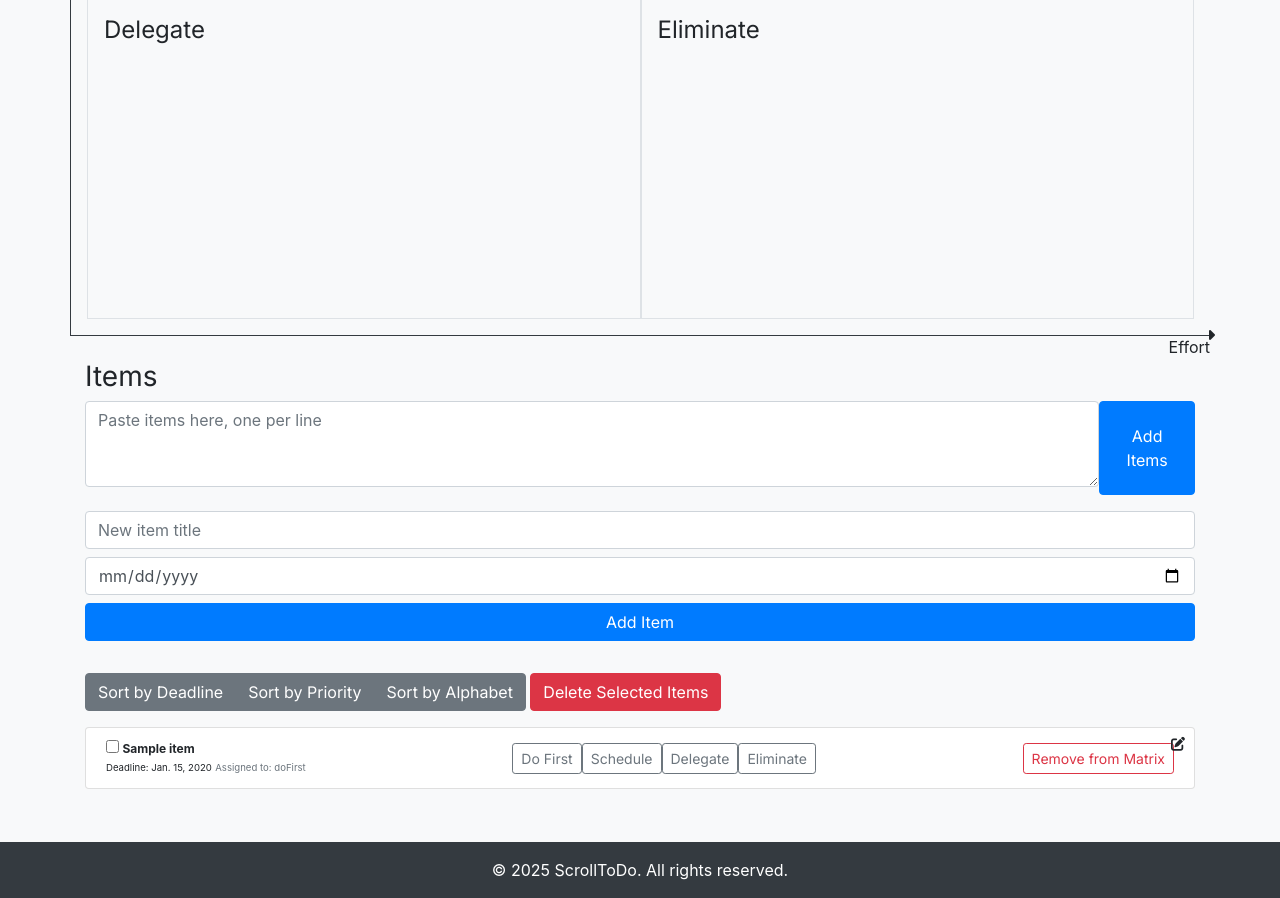
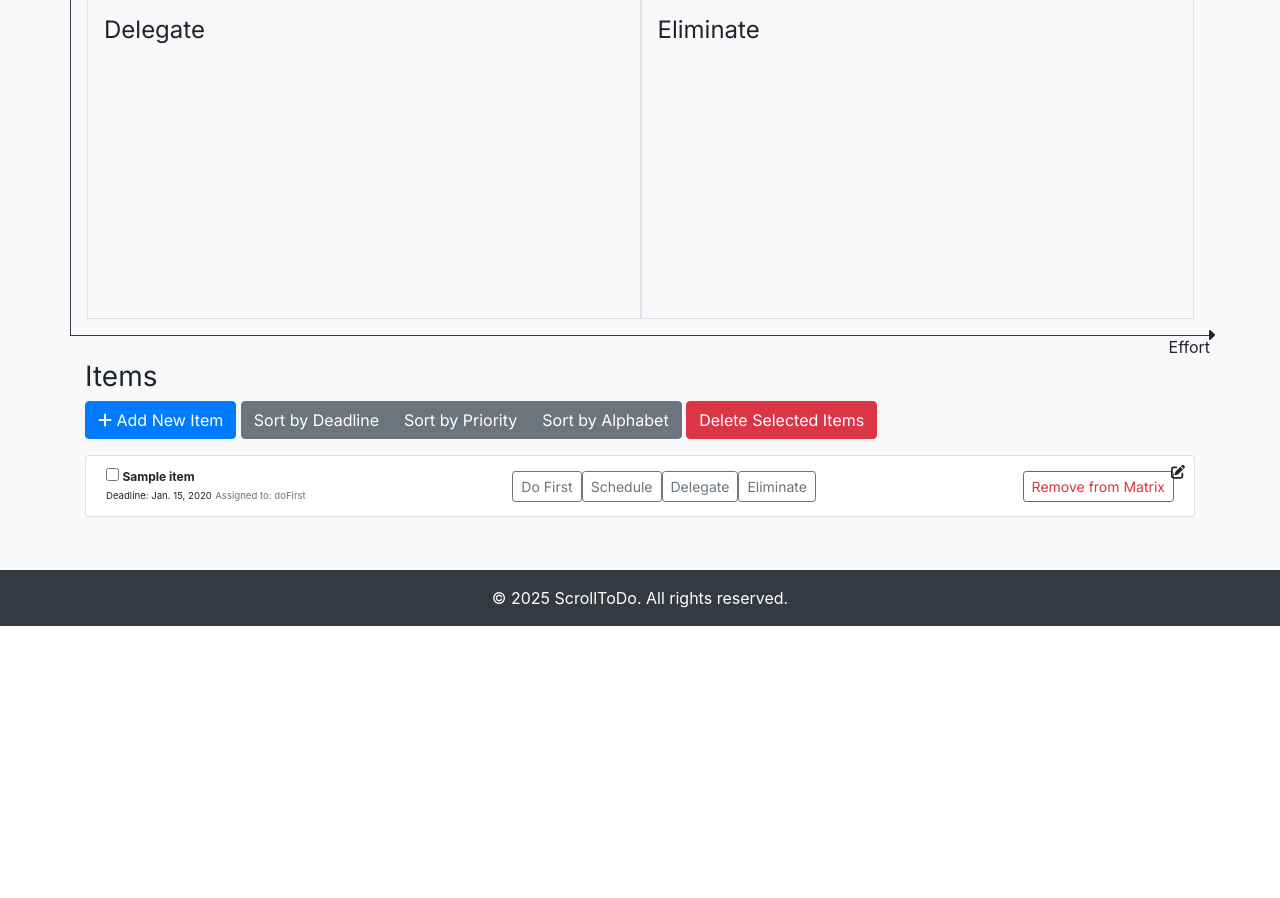
Before and after one commit to sharichungcode/ScrollToDo, a Django app: page /item_list/1/ in a window 1280 px wide. Shown: the part 603-1501 px from the top of the page. After the commit the page ends 1229 px from the top, so only its background shows below. Run offline with Django 4.2, Linux system fonts and the light colour scheme; a user stored in the database is signed in; tables that the repository leaves empty hold one stand-in row (values such as "Sample post"); some libraries are stand-ins or nearby versions.

Commit message:
1 item can only have 1 clone in matrix

```diff
--- a/tasks/templates/tasks/item_list_detail.html
+++ b/tasks/templates/tasks/item_list_detail.html
@@ -71,19 +71,56 @@
 
         <div class="mt-4">
             <h3 class="fw-bold">Items</h3>
-            <form id="bulk-add-item-form" class="d-flex flex-column flex-md-row mb-3">
-                <textarea id="bulk-item-titles" class="form-control mb-2" placeholder="Paste items here, one per line" rows="3"></textarea>
-                <button type="submit" class="btn btn-primary">Add Items</button>
-            </form>
-            <form id="add-item-form" class="d-flex flex-column flex-md-row mb-3">
-                <div class="d-flex flex-column mb-3 w-100">
-                    <div>
-                <input type="text" id="new-item-title" class="form-control mb-2" placeholder="New item title" required="">
-                <input type="date" id="new-item-deadline" class="form-control mb-2" placeholder="Deadline" optional="">
+            <!-- Button to trigger the Add New Item Modal -->
+<button type="button" class="btn btn-primary mb-3" data-bs-toggle="modal" data-bs-target="#addNewItemModal">
+    <i class="fas fa-plus"></i> Add New Item
+</button>
+
+<!-- Add New Item Modal -->
+<div class="modal fade" id="addNewItemModal" tabindex="-1" aria-labelledby="addNewItemModalLabel" aria-hidden="true">
+    <div class="modal-dialog">
+        <div class="modal-content">
+            <div class="modal-header">
+                <h5 class="modal-title" id="addNewItemModalLabel">Add New Item</h5>
+                <button type="button" class="close" data-bs-dismiss="modal" aria-label="Close"><span aria-hidden="true">&times;</span></button>
             </div>
-                <button type="submit" class="btn btn-primary">Add Item</button>
+            <div class="modal-body">
+                <!-- Nav tabs -->
+                <ul class="nav nav-tabs" id="addItemTabs" role="tablist">
+                    <li class="nav-item" role="presentation">
+                        <button class="nav-link active" id="single-item-tab" data-bs-toggle="tab" data-bs-target="#single-item" type="button" role="tab" aria-controls="single-item" aria-selected="true">Single Item</button>
+                    </li>
+                    <li class="nav-item" role="presentation">
+                        <button class="nav-link" id="bulk-items-tab" data-bs-toggle="tab" data-bs-target="#bulk-items" type="button" role="tab" aria-controls="bulk-items" aria-selected="false">Bulk Items</button>
+                    </li>
+                </ul>
+                <!-- Tab panes -->
+                <div class="tab-content">
+                    <div class="tab-pane fade show active" id="single-item" role="tabpanel" aria-labelledby="single-item-tab">
+                        <form id="add-item-form" class="mt-3">
+                            <div class="input-group mb-3">
+                                <input type="text" id="new-item-title" class="form-control" placeholder="New item title" required>
+                                <input type="date" id="new-item-deadline" class="form-control" placeholder="Deadline">
+                                <button type="submit" class="btn btn-primary"><i class="fas fa-plus"></i> Add Item</button>
                             </div>
                         </form>
+                    </div>
+                    <div class="tab-pane fade" id="bulk-items" role="tabpanel" aria-labelledby="bulk-items-tab">
+                        <form id="bulk-add-item-form" class="mt-3">
+                            <div class="input-group mb-3">
+                                <textarea id="bulk-item-titles" class="form-control" placeholder="Paste items here, one per line" rows="3"></textarea>
+                                <button type="submit" class="btn btn-primary"><i class="fas fa-plus"></i> Add Items</button>
+                            </div>
+                        </form>
+                    </div>
+                </div>
+            </div>
+        </div>
+    </div>
+</div>
+
+
+            <!-- Item Sorting -->
             <div class="btn-group mb-3" role="group" aria-label="Sorting options">
                 <button type="button" class="btn btn-secondary" onclick="sortItems('deadline')">Sort by Deadline</button>
                 <button type="button" class="btn btn-secondary" onclick="sortItems('priority')">Sort by Priority</button>
@@ -439,7 +476,7 @@
                 const targetQuadrant = document.querySelector(`.task-list[data-priority="${priority}"]`);
 
                 // Remove any existing clone of the task item
-                    const existingClone = document.querySelector(`.item-clone[data-clone-id="${itemId}"]`);
+                const existingClone = document.querySelector(`.item-clone[data-id="${itemId}"]`);
                 if (existingClone) {
                 existingClone.remove();
                 }
@@ -541,6 +578,7 @@
                 `;
                 document.getElementById('items-list').appendChild(newItem);
                 document.getElementById('add-item-form').reset();
+                $('#addNewItemModal').modal('hide');
             } else {
                 alert('Error: ' + data.error);
             }
@@ -602,6 +640,7 @@
                 document.getElementById('items-list').appendChild(newItem);
                 });
                 document.getElementById('bulk-add-item-form').reset();
+                $('#addNewItemModal').modal('hide');
             } else {
                 alert('Error: ' + data.error);
             }
--- a/tasks/views.py
+++ b/tasks/views.py
@@ -332,23 +332,22 @@ def delete_selected_lists_view(request):
 
     return JsonResponse({'success': False, 'error': 'Invalid request method.'})
 
+@csrf_exempt
 @login_required
 def update_priority_view(request, item_id):
     if request.method == 'POST':
         try:
+            item = Item.objects.get(id=item_id, user=request.user)
             data = json.loads(request.body)
-            priority = data.get('priority')
-            if priority is None:
-                return JsonResponse({'success': False, 'error': 'Priority is required'})
-            item = Item.objects.get(id=item_id, item_list__user=request.user)
-            item.priority = priority
+            item.priority = data.get('priority', item.priority)
             item.save()
             return JsonResponse({'success': True})
         except Item.DoesNotExist:
-            return JsonResponse({'success': False, 'error': 'Item not found'})
+            return JsonResponse({'success': False, 'error': 'Item not found'}, status=404)
         except Exception as e:
-            return JsonResponse({'success': False, 'error': str(e)})
-    return JsonResponse({'success': False, 'error': 'Invalid request method'})
+            return JsonResponse({'success': False, 'error': str(e)}, status=500)
+    return JsonResponse({'success': False, 'error': 'Invalid request method'}, status=405)
+
 
 @login_required
 def update_position_view(request, item_id):
```
Lines whose indentation alone changed are shown as unchanged.
